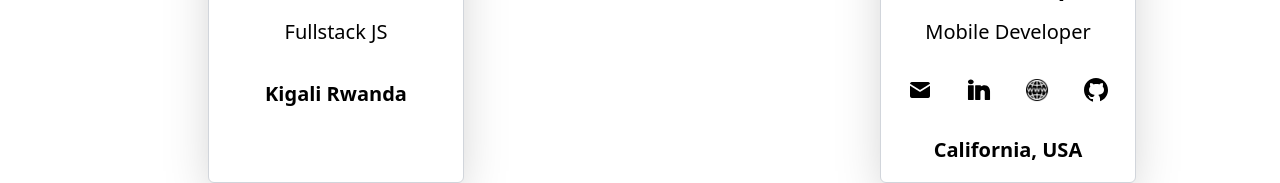
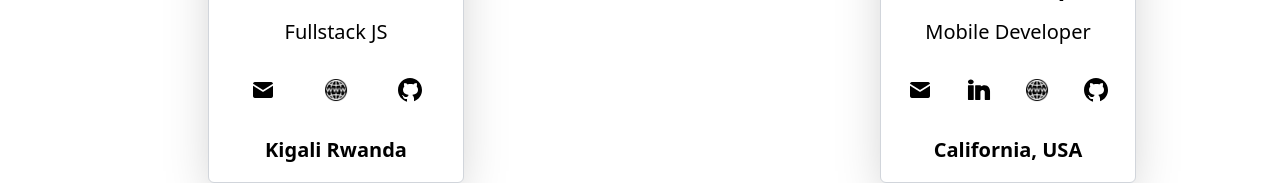
Before and after one commit to Laurent-I/DevJobBoard, a React (Create React App) app: page / in a window 1280 px wide. Shown: the part 503-686 px from the top of the page. Built offline with nearby package versions, Linux system fonts and the light colour scheme.

Commit message:
Made the Links conditional

```diff
--- a/src/components/Profile/ProfileLink.js
+++ b/src/components/Profile/ProfileLink.js
@@ -1,15 +1,6 @@
 import React from "react";
 
 const ProfileLink = (props) => {
-  if (!props.website) {
-    return null;
-  }
-  if (!props.github) {
-    return null;
-  }
-  if (!props.linkedin) {
-    return null;
-  }
   return (
     <div className="flex flex-row justify-evenly my-2">
       <a
@@ -22,6 +13,7 @@ const ProfileLink = (props) => {
           className="w-6 h-6"
         />
       </a>
+      {props.linkedin && (
         <a
           href={props.linkedin}
           className="w-10 h-10 rounded-full flex items-center justify-center hover:bg-blue-400"
@@ -32,6 +24,8 @@ const ProfileLink = (props) => {
             className="w-6 h-6"
           />
         </a>
+      )}
+      {props.website && (
         <a
           href={props.website}
           className="w-10 h-10 rounded-full flex items-center justify-center hover:bg-blue-400"
@@ -42,12 +36,15 @@ const ProfileLink = (props) => {
             className="w-6 h-6"
           />
         </a>
+      )}
+      {props.github && (
         <a
           href={props.github}
           className="w-10 h-10 rounded-full flex items-center justify-center hover:bg-blue-400"
         >
           <img src="imgs/icons8-github.svg" alt="github" />
         </a>
+      )}
     </div>
   );
 };
```
Lines whose indentation alone changed are shown as unchanged.
